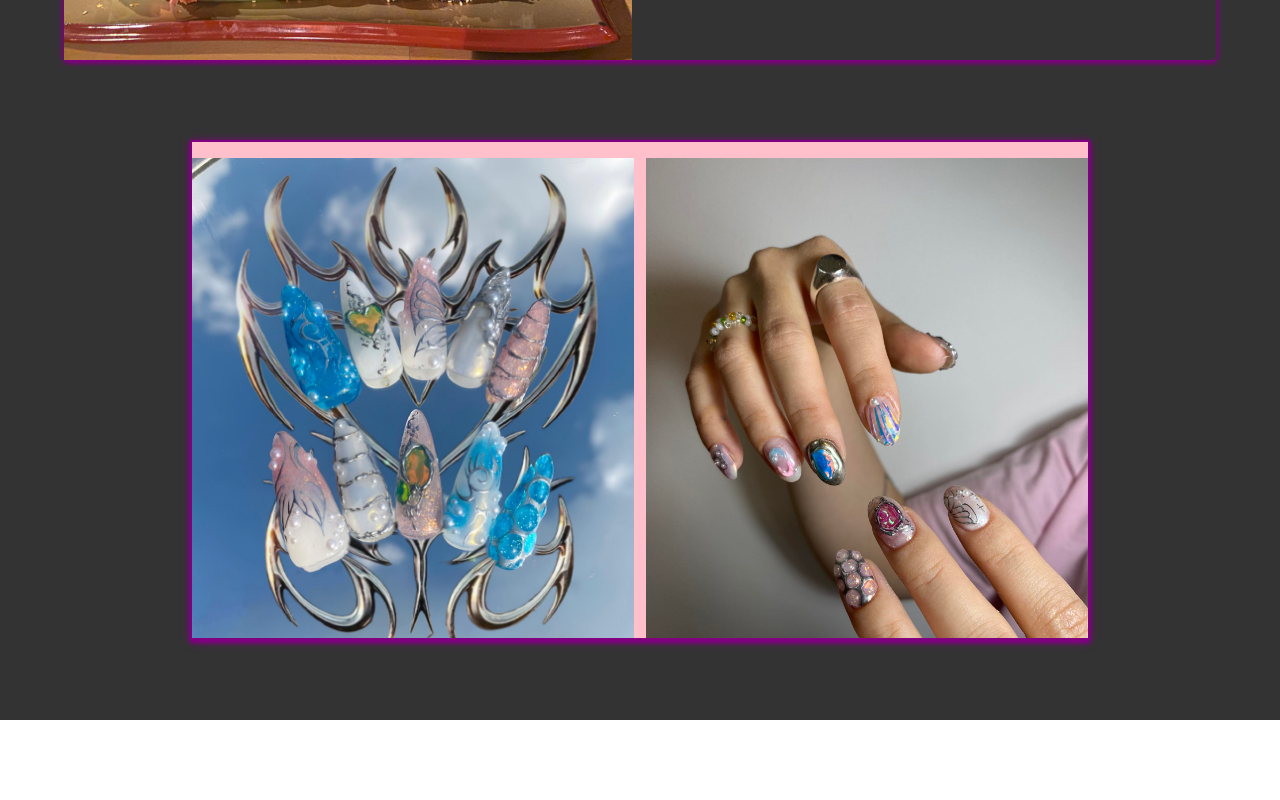
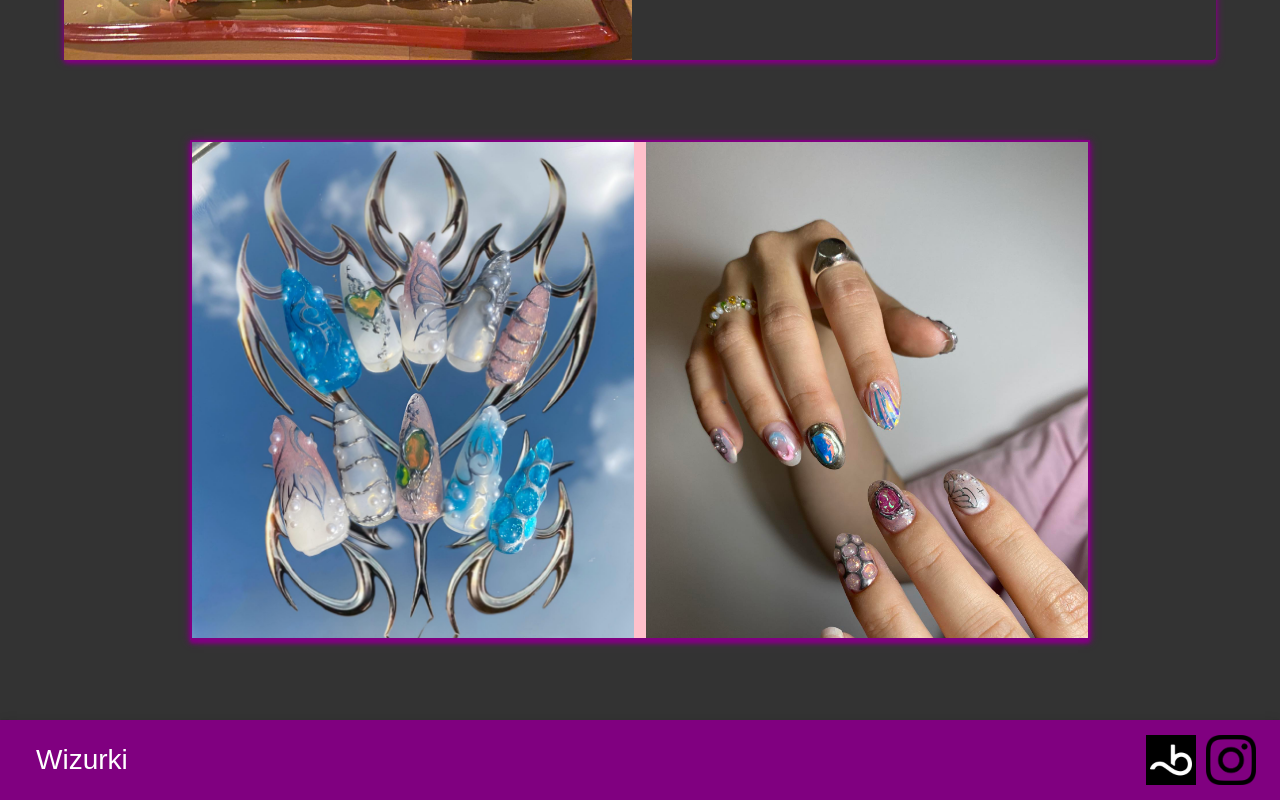
Before and after one commit to Ebazy/Wizurki, a React (Vite) app: page / in a window 1280 px wide. Shown: the part 761-1561 px from the top of the page. Before the commit the page ends 1481 px from the top, so only its background shows below. Built offline with nearby package versions, Linux system fonts and the light colour scheme.

Commit message:
added footer with click-able links

```diff
--- a/src/App.jsx
+++ b/src/App.jsx
@@ -7,6 +7,7 @@ import AboutMe from "./Components/about_me.jsx";
 import {CssBaseline} from "@mui/material";
 import './App.css'
 import NailsImageList from "./Components/photo_list.jsx";
+import Footer from "./Components/footer.jsx";
 
 
 
@@ -25,6 +26,9 @@ function App() {
             <div className="photo_list">
                 <NailsImageList />
             </div>
+            <div>
+            <Footer/>
+            </div>
         </div>
     );
 }
--- /dev/null
+++ b/src/Components/footer.jsx
@@ -0,0 +1,32 @@
+import { AppBar, Box, Toolbar, IconButton } from '@mui/material';
+
+function Footer() {
+    return (
+        <Box sx={{ flexGrow: 1 }}>
+            <AppBar position="static" sx={{ height: 80, display: 'flex' }}>
+                <Toolbar sx={{ backgroundColor: "purple", justifyContent: "space-between", alignItems: 'center', height: 80 }}>
+                    <Box sx={{ alignItems: 'center', justifyContent: 'center', display: 'flex' }}>
+                        <IconButton
+                            size="large"
+                            color="inherit"
+                            aria-label="menu"
+                            sx={{ mr: 2, justifyContent: 'center', alignItems: 'center' }}
+                        >
+                            Wizurki
+                        </IconButton>
+                    </Box>
+                    <Box sx={{ display: 'flex', flexDirection: 'row', height: 80, justifyContent: 'space-evenly', alignItems: 'center' }}>
+                            <a href="https://booksy.com/pl-pl/139457_manifest-studio_paznokcie_3_warszawa" target="_blank" rel="noopener noreferrer">
+                            <img src={'./src/assets/logotypy-300x300.jpg'} style={{ width: 50, height: 50, marginLeft: 10, display: 'flex', justifyContent: 'end'}}/>
+                            </a>
+                            <a href="https://www.instagram.com/wizurki/" target="_blank" rel="noopener noreferrer">
+                                <img src={'./src/assets/logo-instagram-png-13560.png'} style={{ width: 50, height: 50, marginLeft: 10, display: 'flex', justifyContent: 'end'}}/>
+                            </a>
+                    </Box>
+                </Toolbar>
+            </AppBar>
+        </Box>
+    );
+}
+
+export default Footer;
--- a/src/Components/photo_list.jsx
+++ b/src/Components/photo_list.jsx
@@ -1,19 +1,15 @@
 import Box from '@mui/material/Box';
 import ImageList from '@mui/material/ImageList';
 import ImageListItem from '@mui/material/ImageListItem';
-import {Container} from "@mui/material";
-import {useState} from "react";
+import { Container } from "@mui/material";
+import { useState } from "react";
 
 export default function NailsImageList() {
-    const [isHovered, setIsHovered] = useState(false);
 
-    const handleMouseEnter = () => {
-        setIsHovered(true);
+    const handleImageClick = () => {
+        window.open('https://www.instagram.com/wizurki/', '_blank');
     };
 
-    const handleMouseLeave = () => {
-        setIsHovered(false);
-    };
 
     return (
         <Container
@@ -22,25 +18,30 @@ export default function NailsImageList() {
                 justifyContent: 'center',
                 mt: 10,
                 pb: 10
-        }}>
+            }}
+        >
             <Box
                 sx={{
                     width: 900,
                     height: 500,
-                overflowY: 'hidden',
                     border: '2px solid purple',
                     boxShadow: '0px 3px 3px -2px purple, 0px 3px 4px 0px purple, 0px 1px 8px 0px purple;',
                     backgroundColor: 'pink',
-                '&:hover': {
                     overflowY: 'scroll',
+                    scrollbarColor: 'purple pink',
+                    '&::-webkit-scrollbar': {
+                        width: '8px',
+                        backgroundColor: 'pink',
+                    },
+                    '&::-webkit-scrollbar-thumb': {
+                        backgroundColor: 'purple',
+                        borderRadius: '4px',
                     },
                 }}
-        onMouseEnter={handleMouseEnter}
-        onMouseLeave={handleMouseLeave}
             >
-            <ImageList variant="masonry" cols={2} gap={12}>
+                <ImageList variant="masonry" cols={2} gap={12} sx={{ m: 0 }}>
                     {itemData.map((item) => (
-                    <ImageListItem key={item.img}>
+                        <ImageListItem key={item.img} onClick={handleImageClick} style={{ cursor: 'pointer' }}>
                             <img
                                 src={`${item.img}?w=248&fit=crop&auto=format`}
                                 srcSet={`${item.img}?w=248&fit=crop&auto=format&dpr=2 2x`}
```
Also changed, not shown: src/assets/logo-instagram-png-13560.png (added), src/assets/logotypy-300x300.jpg (added). Lines whose indentation alone changed are shown as unchanged.
